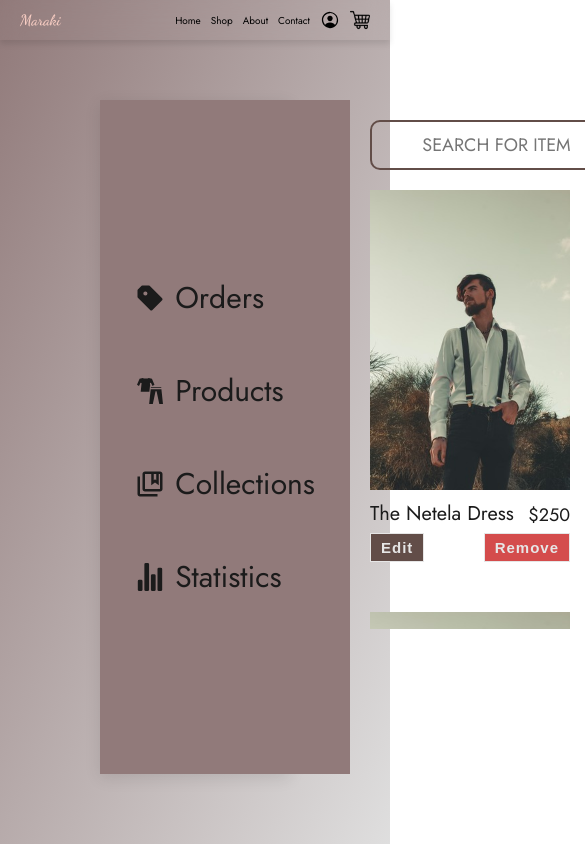
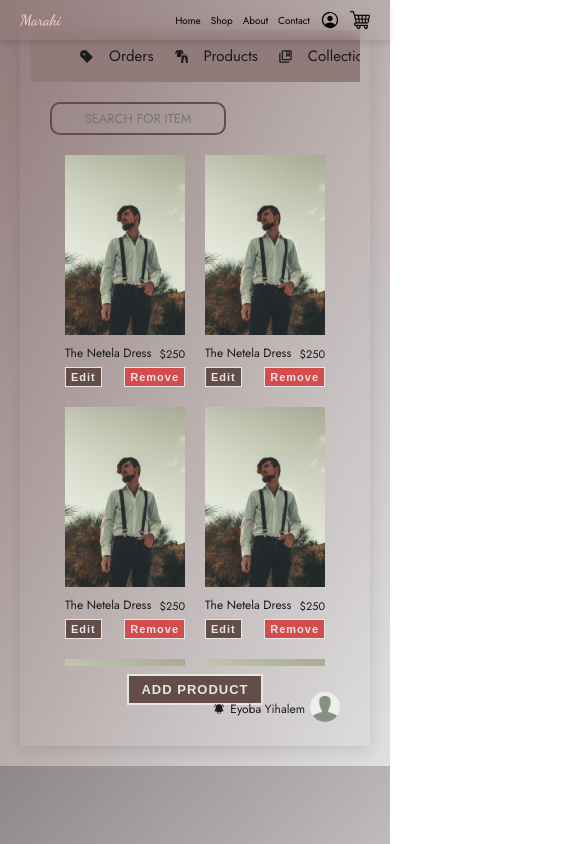
Before and after one commit to Eyu16/Fashion-Website, a React (Vite) app: page /login in a window 390 px wide. Shown: the top 844 px of the page, 585 px wide, since content can reach past the window. Built offline with nearby package versions, Linux system fonts and the light colour scheme.

Commit message:
form responsive

```diff
--- a/src/pages/Admin/account.module.css
+++ b/src/pages/Admin/account.module.css
@@ -87,6 +87,8 @@
 .display {
   height: 60rem;
   padding: 2rem 2rem;
+  /* overflow-x: scroll; */
+
   /* background-color: yellow; */
 }
 .search_box {
@@ -106,8 +108,11 @@
 }
 .scroll_div {
   /* width: 70rem; */
+  max-width: 100rem;
   overflow-y: scroll;
+  /* overflow-x: scroll; */
   padding-bottom: 5rem;
+
   /* margin: 0 auto; */
 }
 .display_content {
@@ -117,7 +122,7 @@
   justify-content: center;
   align-items: center;
   gap: 2rem;
-  /* overflow-y: scroll; */
+  /* overflow-x: scroll; */
 }
 .scroll_div::-webkit-scrollbar {
   display: none; /* Chrome, Safari, and Edge */
@@ -126,6 +131,7 @@
   font-size: 3.5rem;
   text-transform: uppercase;
   font-weight: 400;
+  text-align: center;
 }
 
 .button {
@@ -152,13 +158,18 @@
 .items {
   /* padding-top: 30rem;
   padding-bottom: 10rem; */
-
-  display: grid;
-  grid-template-columns: repeat(5, 1fr);
-  column-gap: 2rem;
+  max-width: 100rem;
+  display: flex;
+  flex-wrap: wrap;
+  gap: 2rem;
+  align-items: center;
+  justify-content: center;
+  /* grid-template-columns: repeat(5, 1fr); */
+  /* column-gap: 2rem;
   row-gap: 5rem;
   justify-content: center;
-  align-content: center;
+  align-content: center; */
+  /* overflow-x: scroll; */
 
   /* row-gap: 1rem; */
 }
@@ -169,7 +180,7 @@
 }
 
 .item_img {
-  width: 20rem;
+  max-width: 20rem;
 }
 .item_description {
   display: flex;
@@ -209,3 +220,366 @@
   color: var(--secondary-font-color);
   background-color: rgb(198, 140, 140);
 }
+
+/* MEDIA QUERIES */
+
+@media (max-width: 81.25em) {
+  .account {
+    padding: 8rem 8rem;
+  }
+
+  .container {
+    padding: 2rem;
+  }
+
+  .profile {
+    max-width: 4.5rem;
+  }
+
+  .header {
+    gap: 1.2rem;
+  }
+
+  .name,
+  .notification {
+    font-size: 1.8rem;
+  }
+
+  .main_containt {
+    grid-template-columns: 25rem 1fr;
+  }
+
+  .nav {
+    padding: 3rem 3rem;
+  }
+
+  .lists {
+    font-size: 2.5rem;
+  }
+
+  .list {
+    gap: 1.5rem;
+  }
+
+  .list:hover {
+    color: var(--second-brand-darker);
+  }
+
+  .search_box input {
+    font-size: 1.6rem;
+    padding: 0.8rem 1.2rem;
+  }
+
+  .scroll_div {
+    padding-bottom: 3rem;
+  }
+
+  .display_content {
+    gap: 1.5rem;
+  }
+
+  .paragraph {
+    font-size: 3rem;
+  }
+
+  .button {
+    font-size: 1.8rem;
+    padding: 1rem 2rem;
+  }
+
+  .addProduct {
+    margin-bottom: 3rem;
+  }
+
+  .items {
+    /* grid-template-columns: repeat(4, 1fr);
+    column-gap: 1.5rem;
+    row-gap: 3rem; */
+  }
+
+  .item_img {
+    max-width: 18rem;
+  }
+
+  .item_name {
+    font-size: 1.8rem;
+  }
+
+  .item_price {
+    font-size: 1.6rem;
+  }
+
+  .edit_buttons button {
+    font-size: 1.4rem;
+    padding: 0.4rem 0.8rem;
+  }
+}
+
+@media (max-width: 62.5em) {
+  .account {
+    padding: 6rem 6rem;
+  }
+
+  .container {
+    padding: 1.5rem;
+  }
+
+  .profile {
+    max-width: 4rem;
+  }
+
+  .header {
+    gap: 1rem;
+  }
+
+  .name,
+  .notification {
+    font-size: 1.6rem;
+  }
+
+  .main_containt {
+    grid-template-columns: 18rem 1fr;
+  }
+
+  .nav {
+    padding: 2.5rem 2.5rem;
+  }
+
+  .lists {
+    font-size: 2.2rem;
+  }
+
+  .search_box input {
+    font-size: 1.5rem;
+    padding: 0.7rem 1rem;
+  }
+
+  .scroll_div {
+    padding-bottom: 2rem;
+  }
+
+  .display_content {
+    gap: 1.2rem;
+  }
+
+  .paragraph {
+    font-size: 2.5rem;
+  }
+
+  .button {
+    font-size: 1.6rem;
+    padding: 1rem 1.8rem;
+  }
+
+  .addProduct {
+    margin-bottom: 2rem;
+  }
+
+  .items {
+    /* grid-template-columns: repeat(3, 1fr);
+    column-gap: 1.2rem;
+    row-gap: 2.5rem; */
+  }
+
+  .item_img {
+    max-width: 17rem;
+  }
+
+  .item_name {
+    font-size: 1.6rem;
+  }
+
+  .item_price {
+    font-size: 1.5rem;
+  }
+
+  .edit_buttons button {
+    font-size: 1.3rem;
+    padding: 0.3rem 0.7rem;
+  }
+}
+
+@media (max-width: 43.5em) {
+  .account {
+    padding: 4rem 4rem;
+  }
+
+  .container {
+    padding: 1rem;
+  }
+
+  .profile {
+    max-width: 3.5rem;
+  }
+
+  .header {
+    gap: 0.8rem;
+  }
+
+  .name,
+  .notification {
+    font-size: 1.4rem;
+  }
+
+  .main_containt {
+    grid-template-columns: 15rem 1fr;
+  }
+
+  .nav {
+    padding: 2rem 2rem;
+  }
+
+  .lists {
+    font-size: 1.8rem;
+  }
+
+  .search_box input {
+    font-size: 1.4rem;
+    padding: 0.6rem 0.9rem;
+  }
+
+  .scroll_div {
+    padding-bottom: 1.5rem;
+  }
+
+  .display_content {
+    gap: 1rem;
+  }
+
+  .paragraph {
+    font-size: 2rem;
+  }
+
+  .button {
+    font-size: 1.5rem;
+    padding: 0.8rem 1.6rem;
+  }
+
+  .addProduct {
+    margin-bottom: 1.5rem;
+  }
+
+  .items {
+    /* grid-template-columns: repeat(2, 1fr);
+    column-gap: 1rem;
+    row-gap: 2rem; */
+  }
+
+  .item_img {
+    max-width: 15rem;
+  }
+
+  .item_name {
+    font-size: 1.4rem;
+  }
+
+  .item_price {
+    font-size: 1.3rem;
+  }
+
+  .edit_buttons button {
+    font-size: 1.2rem;
+    padding: 0.3rem 0.6rem;
+  }
+}
+
+@media (max-width: 34.4rem) {
+  .main_containt {
+    grid-template-columns: 1fr;
+  }
+  .nav {
+    /* width: 100%; */
+    overflow-x: scroll;
+  }
+  .lists {
+    flex-direction: row;
+    padding-left: 10rem;
+    gap: 2rem;
+  }
+}
+
+@media (max-width: 29em) {
+  .account {
+    padding: 2rem 2rem;
+  }
+
+  .container {
+    padding: 1rem;
+  }
+
+  .profile {
+    max-width: 3rem;
+  }
+
+  .header {
+    gap: 0.5rem;
+  }
+
+  .name,
+  .notification {
+    font-size: 1.2rem;
+  }
+
+  /* .main_containt {
+    grid-template-columns: 12rem 1fr;
+  } */
+
+  .nav {
+    padding: 1.5rem 1.5rem;
+  }
+
+  .lists {
+    padding-left: 17rem;
+
+    font-size: 1.5rem;
+  }
+
+  .search_box input {
+    font-size: 1.3rem;
+    padding: 0.5rem 0.8rem;
+  }
+
+  .scroll_div {
+    padding-bottom: 1rem;
+  }
+
+  .display_content {
+    gap: 0.8rem;
+  }
+
+  .paragraph {
+    font-size: 1.6rem;
+  }
+
+  .button {
+    font-size: 1.3rem;
+    padding: 0.6rem 1.2rem;
+  }
+
+  .addProduct {
+    margin-bottom: 1rem;
+  }
+
+  .items {
+    /* grid-template-columns: repeat(1, 1fr);
+    column-gap: 1rem;
+    row-gap: 1.5rem; */
+  }
+
+  .item_img {
+    max-width: 12rem;
+  }
+
+  .item_name {
+    font-size: 1.2rem;
+  }
+
+  .item_price {
+    font-size: 1.1rem;
+  }
+
+  .edit_buttons button {
+    font-size: 1.1rem;
+    padding: 0.3rem 0.5rem;
+  }
+}
--- a/src/pages/Admin/productForm.module.css
+++ b/src/pages/Admin/productForm.module.css
@@ -95,3 +95,130 @@
   color: var(--secondary-font-color);
   background-color: rgb(198, 140, 140);
 }
+
+/* MEDIA QUERIES */
+
+@media (max-width: 81.25em) {
+  .form {
+    width: 45rem;
+    padding: 1rem 4rem;
+  }
+
+  .formHeading {
+    font-size: 3.5rem;
+  }
+
+  .label {
+    font-size: 2.3rem;
+  }
+
+  .input,
+  .fileInput,
+  .textarea {
+    font-size: 1.7rem;
+  }
+
+  .buttonCenter button {
+    font-size: 1.6rem;
+    padding: 0.9rem 1.8rem;
+  }
+
+  .buttonCenter .cancel {
+    font-size: 1.6rem;
+    padding: 0.9rem 1.8rem;
+  }
+}
+
+@media (max-width: 62.5em) {
+  .form {
+    width: 40rem;
+    padding: 1rem 3rem;
+  }
+
+  .formHeading {
+    font-size: 3rem;
+  }
+
+  .label {
+    font-size: 2.2rem;
+  }
+
+  .input,
+  .fileInput,
+  .textarea {
+    font-size: 1.6rem;
+  }
+
+  .buttonCenter button {
+    font-size: 1.5rem;
+    padding: 0.8rem 1.6rem;
+  }
+
+  .buttonCenter .cancel {
+    font-size: 1.5rem;
+    padding: 0.8rem 1.6rem;
+  }
+}
+
+@media (max-width: 43.5em) {
+  .form {
+    width: 30rem;
+    padding: 1rem 2rem;
+  }
+
+  .formHeading {
+    font-size: 2.5rem;
+  }
+
+  .label {
+    font-size: 2rem;
+  }
+
+  .input,
+  .fileInput,
+  .textarea {
+    font-size: 1.5rem;
+  }
+
+  .buttonCenter button {
+    font-size: 1.4rem;
+    padding: 0.7rem 1.4rem;
+  }
+
+  .buttonCenter .cancel {
+    font-size: 1.4rem;
+    padding: 0.7rem 1.4rem;
+  }
+}
+
+@media (max-width: 29em) {
+  .form {
+    width: 90%;
+    padding: 1rem;
+  }
+
+  .formHeading {
+    font-size: 2rem;
+  }
+
+  .label {
+    font-size: 1.8rem;
+  }
+
+  .input,
+  .fileInput,
+  .textarea {
+    font-size: 1.4rem;
+    width: 85%;
+  }
+
+  .buttonCenter button {
+    font-size: 1.2rem;
+    padding: 0.8rem 1.5rem;
+  }
+
+  .buttonCenter .cancel {
+    font-size: 1.2rem;
+    padding: 0.8rem 1.5rem;
+  }
+}
```
